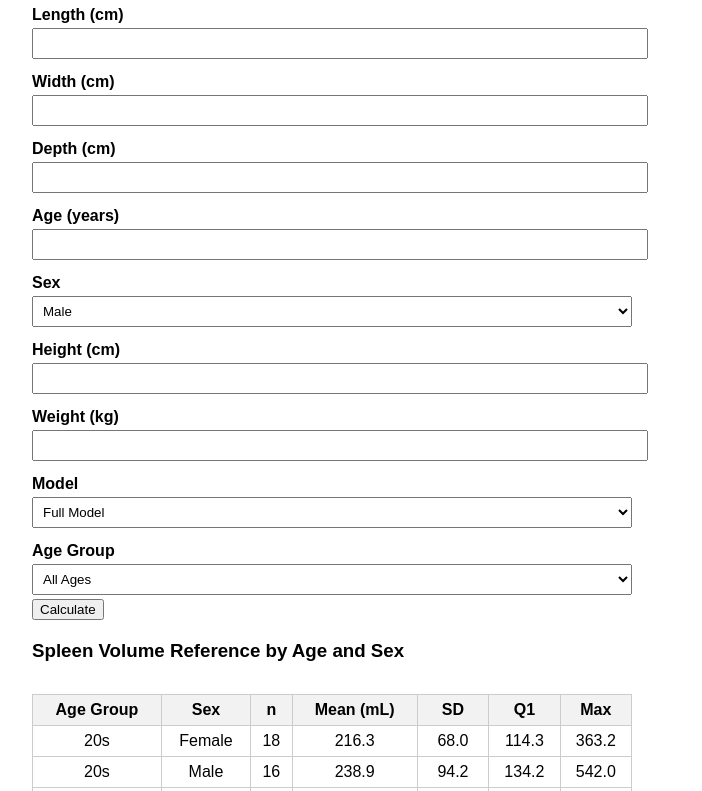
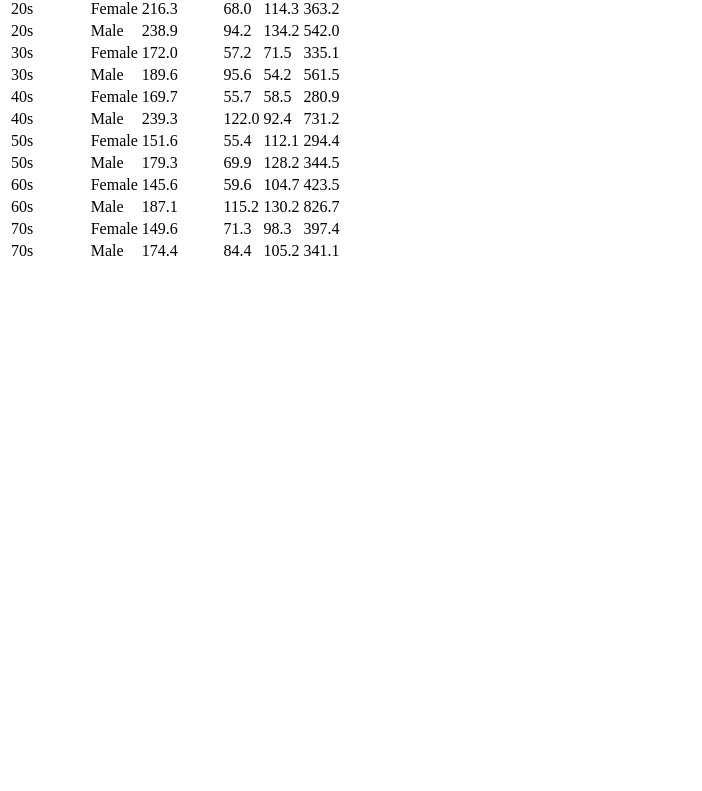
Before and after one commit to yenpojack/spleen-volume-calculator, a plain HTML site: page index.html in a window 1280 px wide. Shown: the part 74-865 px from the top of the page, without its empty margins (0-702 px from the left). After the commit the page ends 800 px from the top, so only its background shows below. Drawn offline with Linux system fonts and the light colour scheme.

Commit message:
Update index.html

```diff
--- a/index.html
+++ b/index.html
@@ -1,75 +1,9 @@
-<!DOCTYPE html>
-<html lang="en">
-<head>
-  <meta charset="UTF-8">
-  <title>Spleen Volume Calculator</title>
-  <meta name="viewport" content="width=device-width, initial-scale=1">
-  <style>
-    body { font-family: sans-serif; margin: 2em; max-width: 600px; }
-    input, select { padding: 6px; margin: 4px 0; width: 100%; }
-    label { font-weight: bold; margin-top: 10px; display: block; }
-    .result { margin-top: 20px; font-size: 1.2em; }
-    table { border-collapse: collapse; margin-top: 2em; width: 100%; }
-    th, td { border: 1px solid #ccc; padding: 6px; text-align: center; }
-    th { background-color: #f2f2f2; }
-  </style>
-</head>
-<body>
-  <h2>Spleen Volume Calculator</h2>
-  <form id="calcForm">
-    <label for="length">Length (cm)</label>
-    <input type="number" id="length" step="0.1" required>
-
-    <label for="width">Width (cm)</label>
-    <input type="number" id="width" step="0.1" required>
-
-    <label for="depth">Depth (cm)</label>
-    <input type="number" id="depth" step="0.1" required>
-
-    <label for="age">Age (years)</label>
-    <input type="number" id="age" required>
-
-    <label for="sex">Sex</label>
-    <select id="sex">
-      <option value="1">Male</option>
-      <option value="0">Female</option>
-    </select>
-
-    <label for="height">Height (cm)</label>
-    <input type="number" id="height">
-
-    <label for="weight">Weight (kg)</label>
-    <input type="number" id="weight">
-
-    <label for="model">Model</label>
-    <select id="model">
-      <option value="V_full">Full Model</option>
-      <option value="V_simple">Simplified Model</option>
-    </select>
-
-    <label for="ageGroup">Age Group</label>
-    <select id="ageGroup">
-      <option value="overall">All Ages</option>
-      <option value="age_21_30">21–30</option>
-      <option value="age_31_40">31–40</option>
-      <option value="age_41_50">41–50</option>
-      <option value="age_51_60">51–60</option>
-      <option value="age_61_70">61–70</option>
-      <option value="age_71_80">71–80</option>
-    </select>
-
-    <button type="submit">Calculate</button>
-  </form>
-
-  <div class="result" id="results"></div>
-
 <h3>Spleen Volume Reference by Age and Sex</h3>
 <table>
   <thead>
     <tr>
       <th>Age Group</th>
       <th>Sex</th>
-        <th>n</th>
       <th>Mean (mL)</th>
       <th>SD</th>
       <th>Q1</th>
@@ -77,21 +11,17 @@
     </tr>
   </thead>
   <tbody>
-      <tr><td>20s</td><td>Female</td><td>18</td><td>216.3</td><td>68.0</td><td>114.3</td><td>363.2</td></tr>
-      <tr><td>20s</td><td>Male</td><td>16</td><td>238.9</td><td>94.2</td><td>134.2</td><td>542.0</td></tr>
-      <tr><td>30s</td><td>Female</td><td>39</td><td>172.0</td><td>57.2</td><td>71.5</td><td>335.1</td></tr>
-      <tr><td>30s</td><td>Male</td><td>36</td><td>189.6</td><td>95.6</td><td>54.2</td><td>561.5</td></tr>
-      <tr><td>40s</td><td>Female</td><td>51</td><td>169.7</td><td>55.7</td><td>58.5</td><td>280.9</td></tr>
-      <tr><td>40s</td><td>Male</td><td>40</td><td>239.3</td><td>122.0</td><td>92.4</td><td>731.2</td></tr>
-      <tr><td>50s</td><td>Female</td><td>60</td><td>151.6</td><td>55.4</td><td>112.1</td><td>294.4</td></tr>
-      <tr><td>50s</td><td>Male</td><td>58</td><td>179.3</td><td>69.9</td><td>128.2</td><td>344.5</td></tr>
-      <tr><td>60s</td><td>Female</td><td>47</td><td>145.6</td><td>59.6</td><td>104.7</td><td>423.5</td></tr>
-      <tr><td>60s</td><td>Male</td><td>56</td><td>187.1</td><td>115.2</td><td>130.2</td><td>826.7</td></tr>
-      <tr><td>70s</td><td>Female</td><td>37</td><td>149.6</td><td>71.3</td><td>98.3</td><td>397.4</td></tr>
-      <tr><td>70s</td><td>Male</td><td>42</td><td>174.4</td><td>84.4</td><td>105.2</td><td>341.1</td></tr>
+    <tr><td>20s</td><td>Female</td><td>216.3</td><td>68.0</td><td>114.3</td><td>363.2</td></tr>
+    <tr><td>20s</td><td>Male</td><td>238.9</td><td>94.2</td><td>134.2</td><td>542.0</td></tr>
+    <tr><td>30s</td><td>Female</td><td>172.0</td><td>57.2</td><td>71.5</td><td>335.1</td></tr>
+    <tr><td>30s</td><td>Male</td><td>189.6</td><td>95.6</td><td>54.2</td><td>561.5</td></tr>
+    <tr><td>40s</td><td>Female</td><td>169.7</td><td>55.7</td><td>58.5</td><td>280.9</td></tr>
+    <tr><td>40s</td><td>Male</td><td>239.3</td><td>122.0</td><td>92.4</td><td>731.2</td></tr>
+    <tr><td>50s</td><td>Female</td><td>151.6</td><td>55.4</td><td>112.1</td><td>294.4</td></tr>
+    <tr><td>50s</td><td>Male</td><td>179.3</td><td>69.9</td><td>128.2</td><td>344.5</td></tr>
+    <tr><td>60s</td><td>Female</td><td>145.6</td><td>59.6</td><td>104.7</td><td>423.5</td></tr>
+    <tr><td>60s</td><td>Male</td><td>187.1</td><td>115.2</td><td>130.2</td><td>826.7</td></tr>
+    <tr><td>70s</td><td>Female</td><td>149.6</td><td>71.3</td><td>98.3</td><td>397.4</td></tr>
+    <tr><td>70s</td><td>Male</td><td>174.4</td><td>84.4</td><td>105.2</td><td>341.1</td></tr>
   </tbody>
 </table>
-
-  <script src="script.js"></script>
-</body>
-</html>
```
Lines whose indentation alone changed are shown as unchanged.
